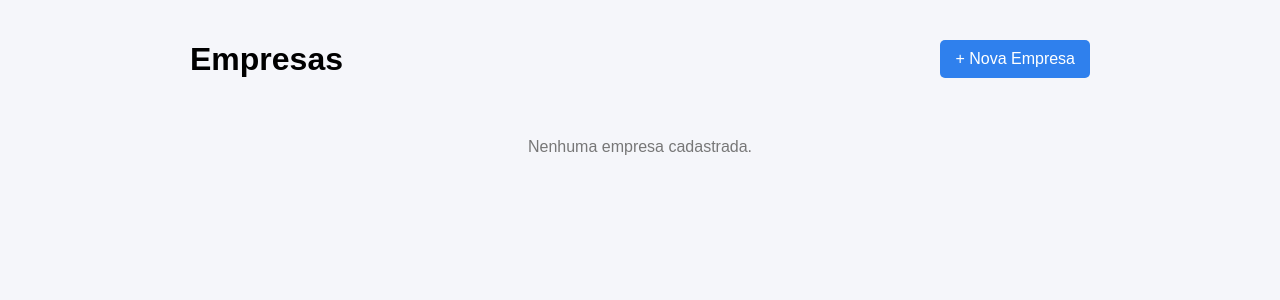
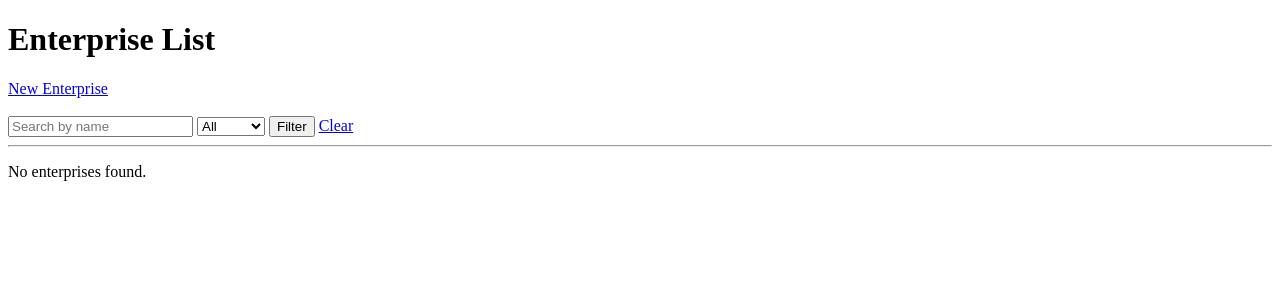
Before and after one commit to lfdalcarobo/job-tracker, a Flask app: template app/templates/enterprise/list.html in a window 1280 px wide. Shown: the top 300 px of the page. Run offline with Flask 3, Linux system fonts and the light colour scheme; the template is opened without the code that fills it, so the values that code supplies are empty.

Commit message:
complete enterprise CRUD with form reuse and navigation flow

```diff
--- a/app/routes/enterprise/enterprise_routes.py
+++ b/app/routes/enterprise/enterprise_routes.py
@@ -4,6 +4,6 @@ enterprise_routes = Blueprint("enterprise_routes",__name__,url_prefix="/enterpri
 
 # importa apenas as rotas (elas devem usar o MESMO blueprint)
 from .create import create_enterprise
-from .update import update_enterprise
+from .edit import edit_enterprise
 from .list import list_enterprises
-from .view import view_enterprise
+from .view import get_enterprise_by_id
--- a/app/templates/enterprise/list.html
+++ b/app/templates/enterprise/list.html
@@ -1,141 +1,122 @@
 <!DOCTYPE html>
-<html lang="pt-br">
+<html lang="en">
+
 <head>
     <meta charset="UTF-8">
-    <title>Lista de Empresas</title>
+    <meta name="viewport" content="width=device-width, initial-scale=1.0">
+    <title>Enterprise List</title>
 
-    <style>
-        body {
-            font-family: Arial, sans-serif;
-            background-color: #f5f6fa;
-            margin: 0;
-            padding: 20px;
-        }
-
-        .container {
-            max-width: 900px;
-            margin: auto;
-        }
-
-        h1 {
-            margin-bottom: 20px;
-        }
-
-        .top-bar {
-            display: flex;
-            justify-content: space-between;
-            align-items: center;
-            margin-bottom: 20px;
-        }
-
-        .btn {
-            padding: 10px 15px;
-            background-color: #2f80ed;
-            color: white;
-            text-decoration: none;
-            border-radius: 5px;
-        }
-
-        .btn:hover {
-            background-color: #1c65c2;
-        }
-
-        table {
-            width: 100%;
-            border-collapse: collapse;
-            background: white;
-            border-radius: 8px;
-            overflow: hidden;
-        }
-
-        th, td {
-            padding: 12px;
-            border-bottom: 1px solid #ddd;
-            text-align: left;
-        }
-
-        th {
-            background-color: #f0f0f0;
-        }
-
-        tr:hover {
-            background-color: #f9f9f9;
-        }
-
-        .actions a {
-            margin-right: 10px;
-            color: #2f80ed;
-            text-decoration: none;
-        }
-
-        .actions a:hover {
-            text-decoration: underline;
-        }
-
-        .empty {
-            text-align: center;
-            padding: 20px;
-            color: #777;
-        }
-    </style>
+    <link rel="stylesheet"
+          href="{{ url_for('static', filename='css/style.css') }}">
 </head>
 
 <body>
 
-<div class="container">
+<h1>Enterprise List</h1>
 
-    <div class="top-bar">
-        <h1>Empresas</h1>
+<a href="{{ url_for('enterprise_routes.create_enterprise') }}">
+    New Enterprise
 
-        <a class="btn" href="{{ url_for('enterprise_routes.create_enterprise_form') }}">
-            + Nova Empresa
-        </a>
-    </div>
+</a>
 
-    {% if enterprises and enterprises|length > 0 %}
+<br><br>
 
-    <table>
+<form method="GET" action="{{ url_for('enterprise_routes.list_enterprises') }}">
+
+    <input type="text"
+           name="name"
+           placeholder="Search by name"
+           value="{{ name or '' }}">
+
+    <select name="situation">
+
+    <option value="A" {% if situation == 'A' %}selected{% endif %}>
+        Active
+    </option>
+
+    <option value="I" {% if situation == 'I' %}selected{% endif %}>
+        Inactive
+    </option>
+
+    <option value="" {% if not situation %}selected{% endif %}>
+        All
+    </option>
+
+</select>
+
+    <button type="submit">Filter</button>
+
+    <a href="{{ url_for('enterprise_routes.list_enterprises') }}">
+        Clear
+    </a>
+
+</form>
+
+    <hr>
+
+    {% if enterprises %}
+
+    <table border="1" cellpadding="10">
+
         <thead>
             <tr>
                 <th>ID</th>
-                <th>Nome</th>
-                <th>Situação</th>
-                <th>Criado em</th>
-                <th>Ações</th>
+                <th>Name</th>
+                <th>Situation</th>
+                <th>Created At</th>
+                <th>Updated At</th>
+                <th>Actions</th>
             </tr>
         </thead>
 
         <tbody>
+
             {% for enterprise in enterprises %}
+
             <tr>
-                <td>{{ enterprise["ID"] }}</td>
-                <td>{{ enterprise["NAME"] }}</td>
-                <td>{{ enterprise["SITUATION"] }}</td>
-                <td>{{ enterprise["CREATED_AT"] }}</td>
 
-                <td class="actions">
-                    <a href="{{ url_for('enterprise_routes.view_enterprise', id=enterprise['ID']) }}">
-                        Ver
+                <td>{{ enterprise.ID }}</td>
+
+                <td>{{ enterprise.NAME }}</td>
+
+                <td>
+                    {% if enterprise.SITUATION == 'A' %}
+                        Active
+                    {% else %}
+                        Inactive
+                    {% endif %}
+                </td>
+
+                <td>{{ enterprise.CREATED_AT.strftime('%d/%m/%Y %H:%M:%S') }}</td>
+
+                <td>{{ enterprise.UPDATED_AT.strftime('%d/%m/%Y %H:%M:%S') }}</td>
+
+                <td>
+
+                    <a href="{{ url_for('enterprise_routes.view_enterprise', id=enterprise.ID) }}">
+                        View
+                    </a>
+                    <a></a> / </a></a>
+                    <a href="{{ url_for('enterprise_routes.edit_enterprise', id=enterprise.ID, next='list') }}">
+                        Edit
                     </a>
 
-                    <a href="{{ url_for('enterprise_routes.edit_enterprise', id=enterprise['ID']) }}">
-                        Editar
-                    </a>
                 </td>
+
             </tr>
+
             {% endfor %}
+
         </tbody>
+
     </table>
 
     {% else %}
 
-    <div class="empty">
-        Nenhuma empresa cadastrada.
-    </div>
+        <p>No enterprises found.</p>
 
     {% endif %}
 
-</div>
+</body>
 
-</body>
 </html>
```
Also changed, not shown: app/repositories/enterprise_repository.py (+84 -53 lines), app/routes/enterprise/create.py (+11 -25 lines), app/routes/enterprise/edit.py (+18 -9 lines), app/routes/enterprise/list.py (+16 -5 lines), app/routes/enterprise/view.py (+8 -8 lines), app/templates/enterprise/create.html (deleted, +0 -39 lines), app/templates/enterprise/form.html (added, +58 -0 lines), app/templates/enterprise/view.html (+51 -0 lines), README.md, app/templates/enterprise/update.html (deleted).
